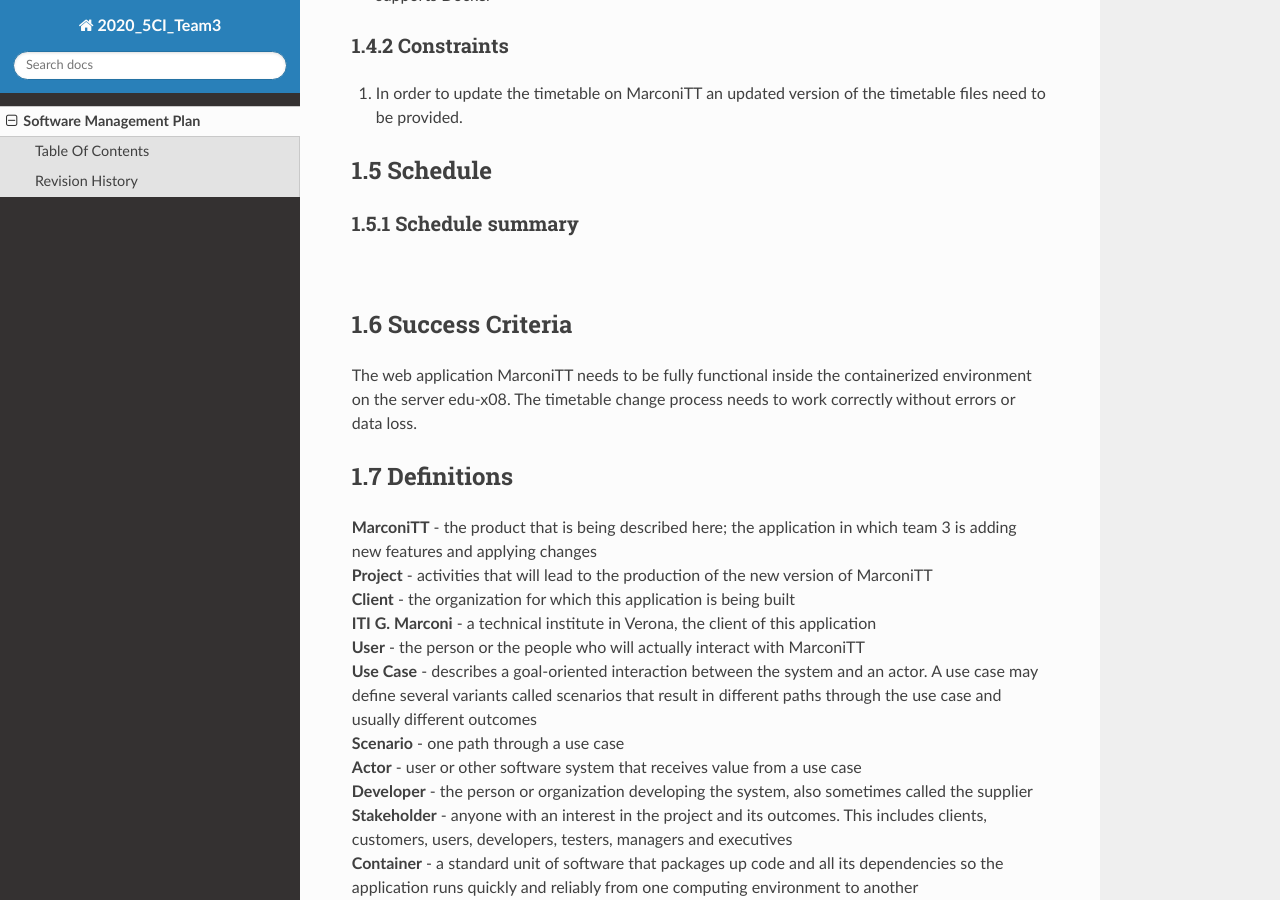
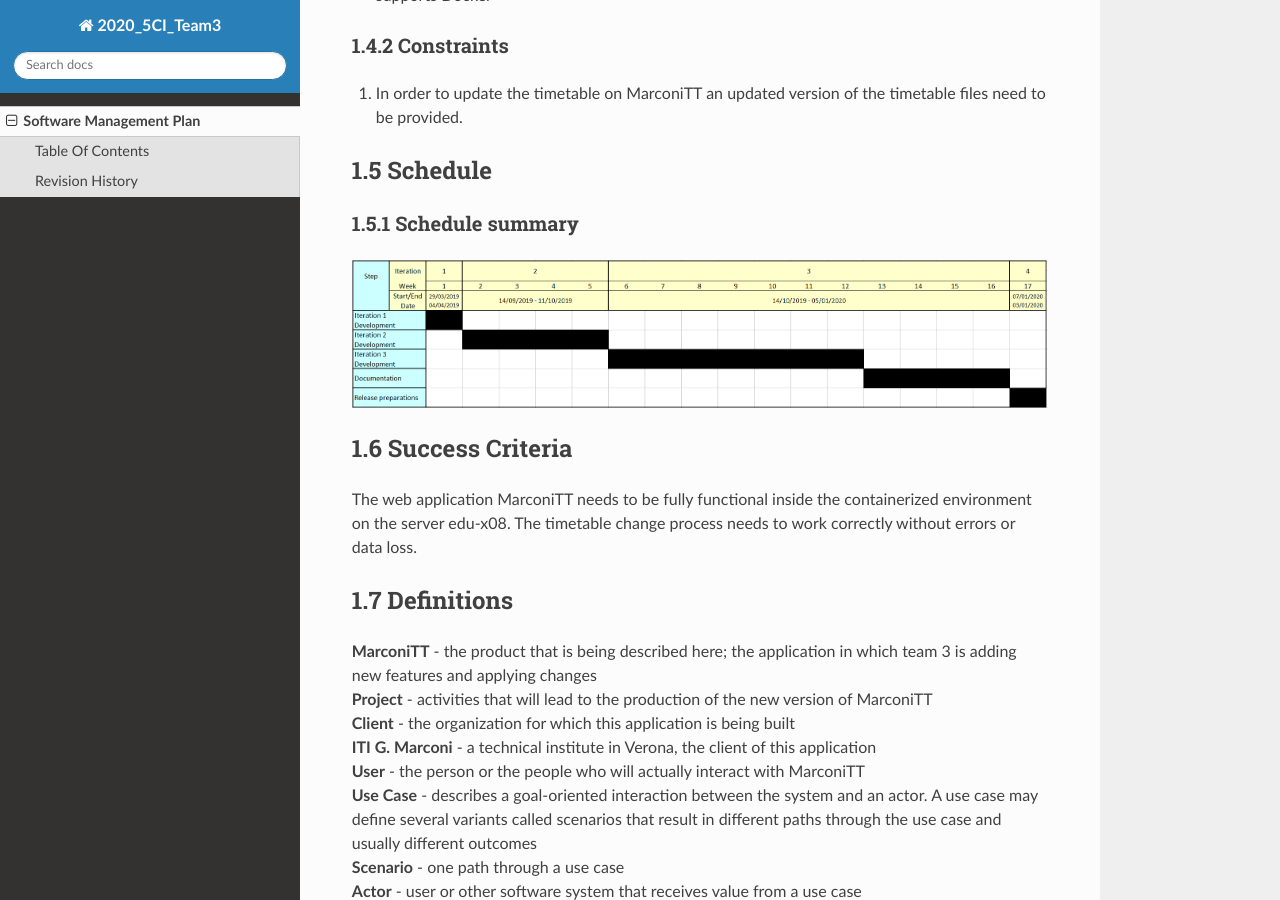
Before and after one commit to TrackyRaul/2020_5CI__team3_Farkas, an MkDocs documentation site: the page built from docs/Software Management Plan.md, in a window 1280 px wide and 900 px high, scrolled down 3167 px. Built offline with MkDocs 1.6.1, drawn with Linux system fonts in a browser that asks for light colours; nearby versions of some CDN libraries.

Commit message:
Images can be seen

```diff
--- a/docs/Software Management Plan.md
+++ b/docs/Software Management Plan.md
@@ -114,7 +114,7 @@
 
 ### 1.5.1 Schedule summary
 
-![](.\schedule_summary.PNG)
+![](schedule_summary.PNG)
 
 ## 1.6 Success Criteria
 
```
